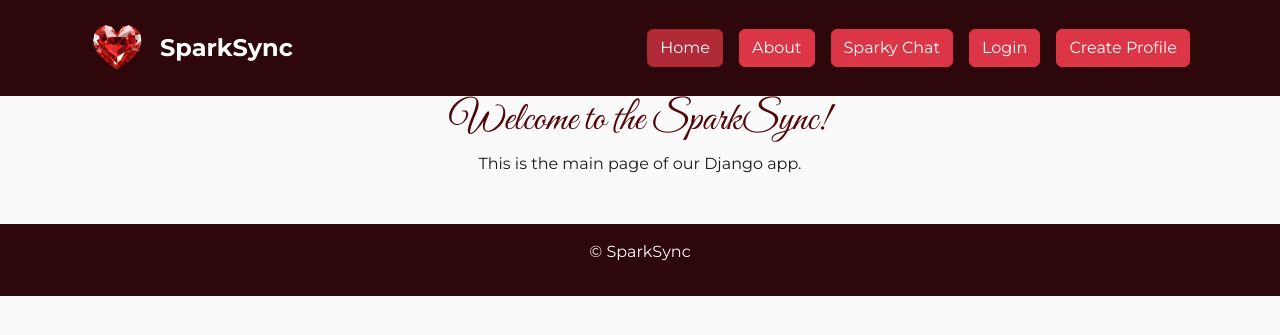
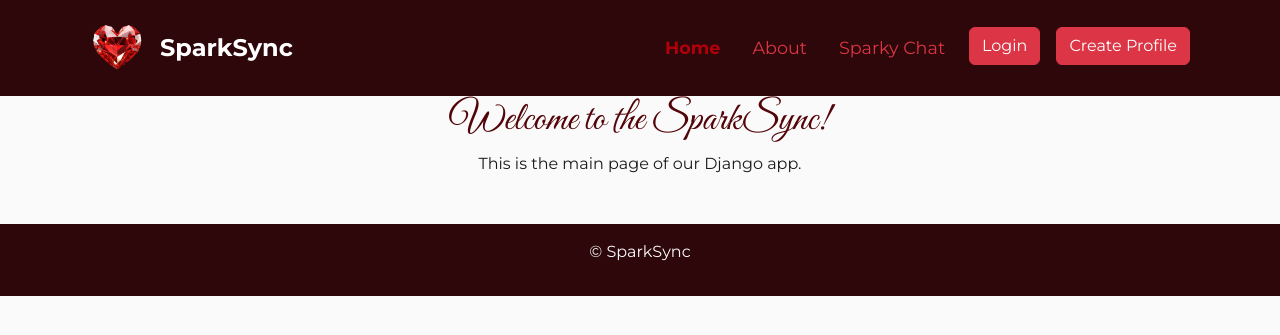
Before and after one commit to violaberg/dating-app, a Django app: page / in a window 1280 px wide. Shown: the top 335 px of the page. Run offline with Django 5.2, Linux system fonts and the light colour scheme.

Commit message:
Remove: button from Home, about, sparky chat

```diff
--- a/templates/base.html
+++ b/templates/base.html
@@ -48,14 +48,13 @@
             <div class="collapse navbar-collapse" id="navbarNav">
                 <ul class="navbar-nav ms-auto">
                     <li class="nav-item px-2">
-                        <a class="btn btn-danger {% if request.path == '/' %}active{% endif %}"
-                            href="{% url 'home' %}">Home</a>
+                        <a class="nav-link text-danger {% if request.path == '/' %}active{% endif %}" href="{% url 'home' %}">Home</a>
                     </li>
                     <li class="nav-item px-2">
-                        <a class="btn btn-danger" href="#">About</a>
+                        <a class="nav-link text-danger" href="#">About</a>
                     </li>
                     <li class="nav-item px-2">
-                        <a class="btn btn-danger" href="#">Sparky Chat</a>
+                        <a class="nav-link text-danger" href="#">Sparky Chat</a>
                     </li>
 
                     {% if user.is_authenticated %}
```
